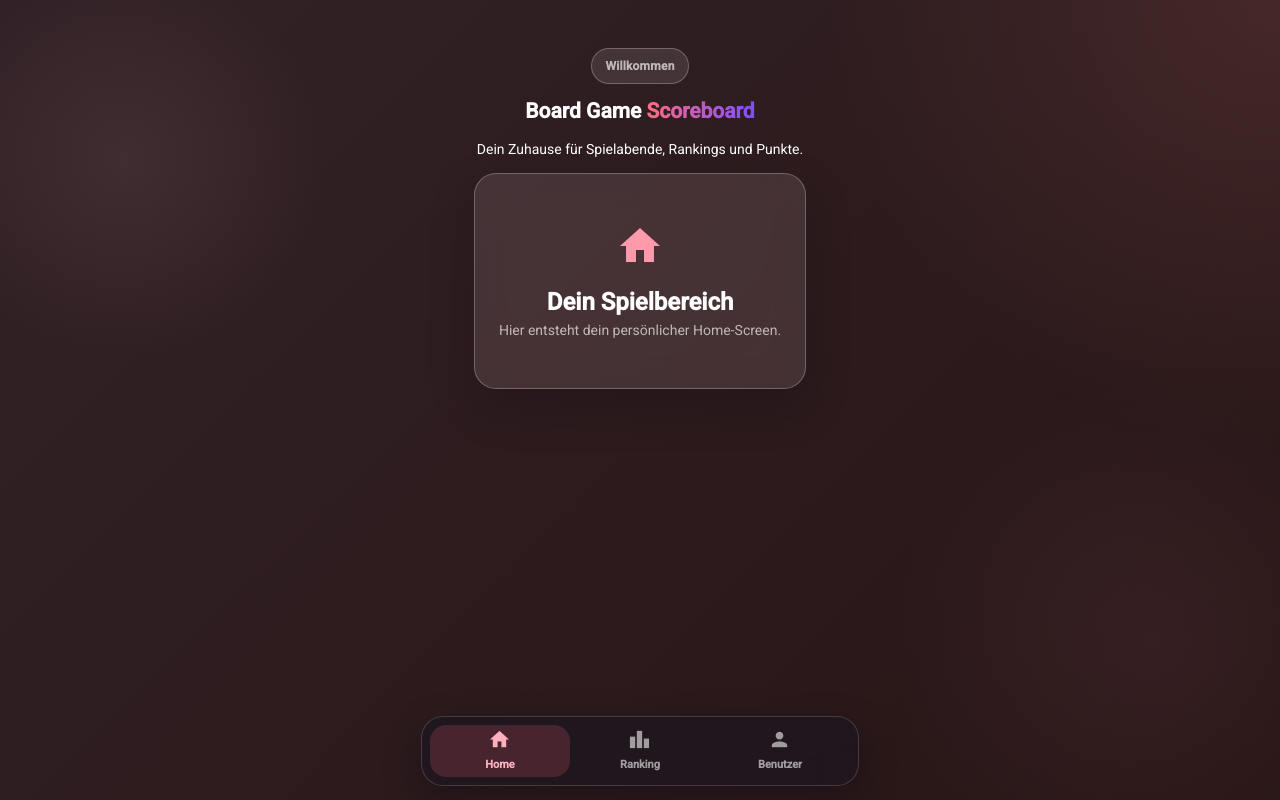
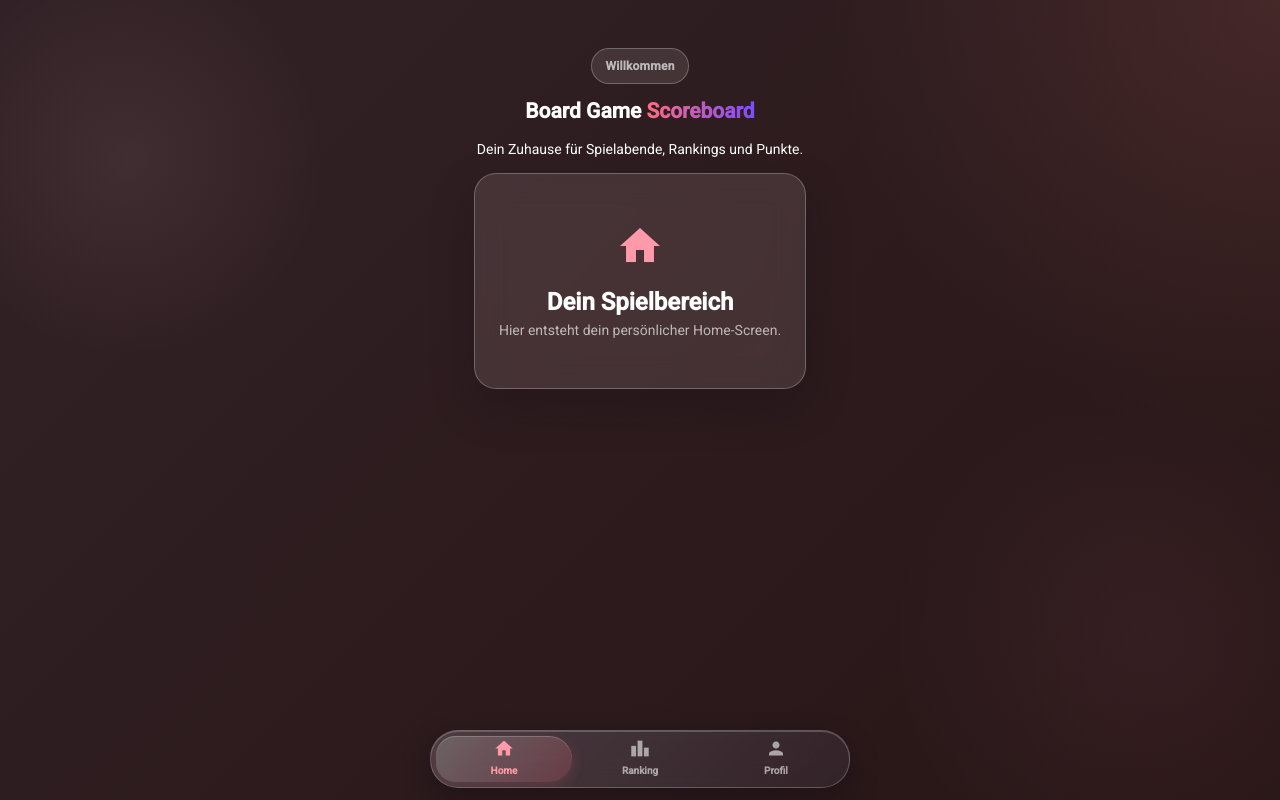
Before and after one commit to Jason0985/GameRoster-beta, an Angular app: page / in a window 1280 px wide. Built offline with nearby package versions, Linux system fonts and the light colour scheme.

Commit message:
updated navbar design

```diff
--- a/src/app/app.html
+++ b/src/app/app.html
@@ -15,7 +15,7 @@
     </a>
     <a class="bottom-nav-link" routerLink="/profile" routerLinkActive="active" aria-label="Profil">
       <mat-icon aria-hidden="true">person</mat-icon>
-      <span>Benutzer</span>
+      <span>Profil</span>
     </a>
   </nav>
 </div>
--- a/src/app/app.scss
+++ b/src/app/app.scss
@@ -10,46 +10,147 @@ main {
 	min-height: 0;
 	width: 100%;
 	box-sizing: border-box;
-  padding: 0 0 88px;
+	padding-bottom: 88px;
   }
 
   .bottom-nav {
 	position: fixed;
 	left: 50%;
-	bottom: 14px;
+	bottom: 12px;
 	z-index: 10;
 	display: flex;
-	width: min(calc(100% - 28px), 420px);
+	width: min(calc(100% - 32px), 420px);
+	box-sizing: border-box;
 	transform: translateX(-50%);
-	padding: 8px;
-	border: 1px solid rgba(255, 255, 255, 0.16);
+	padding: 5px;
+	overflow: hidden;
+	isolation: isolate;
+
+	border: 1px solid rgba(255, 255, 255, 0.22);
+	border-radius: 28px;
+
+	background:
+	  linear-gradient(
+		135deg,
+		rgba(255, 255, 255, 0.16),
+		rgba(255, 255, 255, 0.06)
+	  ),
+	  rgba(31, 22, 30, 0.58);
+
+	box-shadow:
+	  0 12px 30px rgba(13, 5, 19, 0.32),
+	  inset 0 1px 0 rgba(255, 255, 255, 0.2);
+
+	backdrop-filter: blur(24px) saturate(160%);
+	-webkit-backdrop-filter: blur(24px) saturate(160%);
+  }
+
+  .bottom-nav::before {
+	position: absolute;
+	top: 5px;
+	bottom: 5px;
+	left: 5px;
+	z-index: 0;
+	width: calc((100% - 10px) / 3);
+
 	border-radius: 22px;
-	background: rgba(31, 22, 30, 0.88);
-	box-shadow: 0 14px 36px rgba(13, 5, 19, 0.34);
-	backdrop-filter: blur(18px) saturate(125%);
+	background:
+	  linear-gradient(
+		135deg,
+		rgba(255, 255, 255, 0.2),
+		rgba(255, 107, 129, 0.2)
+	  );
+
+	box-shadow:
+	  inset 0 1px 0 rgba(255, 255, 255, 0.2),
+	  0 4px 14px rgba(255, 107, 129, 0.16);
+
+	content: '';
+	pointer-events: none;
+	will-change: transform, border-radius;
+
+	transition:
+	  transform 460ms cubic-bezier(0.34, 1.45, 0.64, 1),
+	  border-radius 460ms ease;
+  }
+
+  .bottom-nav:has(.bottom-nav-link:nth-child(1).active)::before {
+	transform: translateX(0) scaleX(1.02);
+	border-radius: 22px 26px 26px 22px;
+  }
+
+  .bottom-nav:has(.bottom-nav-link:nth-child(2).active)::before {
+	transform: translateX(100%) scaleX(1.04);
+	border-radius: 26px;
+  }
+
+  .bottom-nav:has(.bottom-nav-link:nth-child(3).active)::before {
+	transform: translateX(200%) scaleX(1.02);
+	border-radius: 26px 22px 22px 26px;
+  }
+
+  .bottom-nav:has(.bottom-nav-link:nth-child(1).active)::before {
+	transform: translateX(0);
+  }
+
+  .bottom-nav:has(.bottom-nav-link:nth-child(2).active)::before {
+	transform: translateX(100%);
+  }
+
+  .bottom-nav:has(.bottom-nav-link:nth-child(3).active)::before {
+	transform: translateX(200%);
   }
 
   .bottom-nav-link {
+	position: relative;
+	z-index: 1;
 	display: flex;
 	flex: 1;
 	flex-direction: column;
 	align-items: center;
 	justify-content: center;
-	gap: 3px;
-	min-height: 52px;
-	border-radius: 16px;
+	gap: 2px;
+	min-height: 46px;
+	border-radius: 22px;
 	color: rgba(255, 255, 255, 0.58);
-	font-size: 11px;
+	font-size: 10px;
 	font-weight: 600;
 	text-decoration: none;
-	transition: background-color 160ms ease, color 160ms ease;
+	transition:
+	  color var(--transition-fast),
+	  transform var(--transition-fast);
+	-webkit-tap-highlight-color: transparent;
   }
 
   .bottom-nav-link mat-icon {
-	font-size: 23px;
+	width: 21px;
+	height: 21px;
+	font-size: 21px;
   }
 
   .bottom-nav-link.active {
-	background: rgba(255, 107, 129, 0.18);
-	color: #ffb0bd;
+	color: var(--color-primary-light);
   }
+
+  .bottom-nav-link:active {
+	transform: scale(0.96);
+  }
+
+  .bottom-nav-link:focus {
+	outline: none;
+  }
+
+  .bottom-nav-link:focus-visible {
+	outline: 2px solid var(--color-primary-light);
+	outline-offset: 2px;
+  }
+
+  @media (prefers-reduced-motion: reduce) {
+	.bottom-nav::before {
+	  transition: none;
+	}
+
+	.bottom-nav-link {
+	  transition: none;
+	}
+  }
```
Lines whose indentation alone changed are shown as unchanged.
